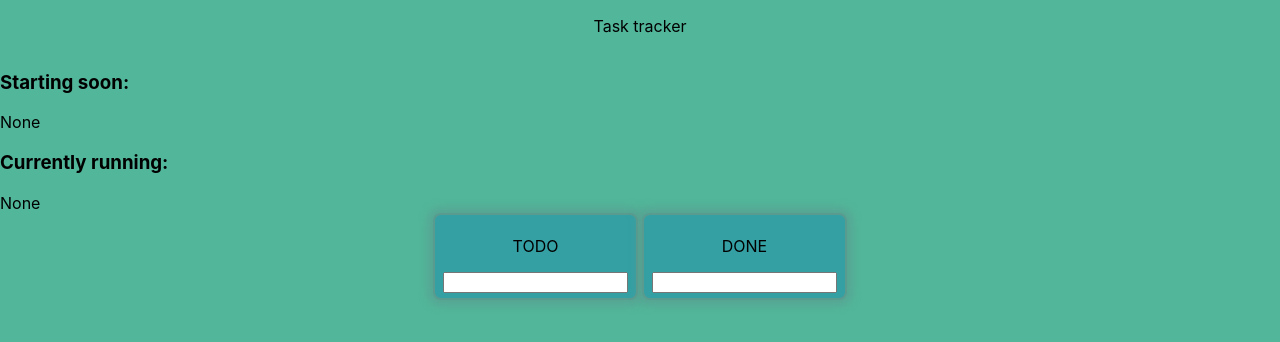
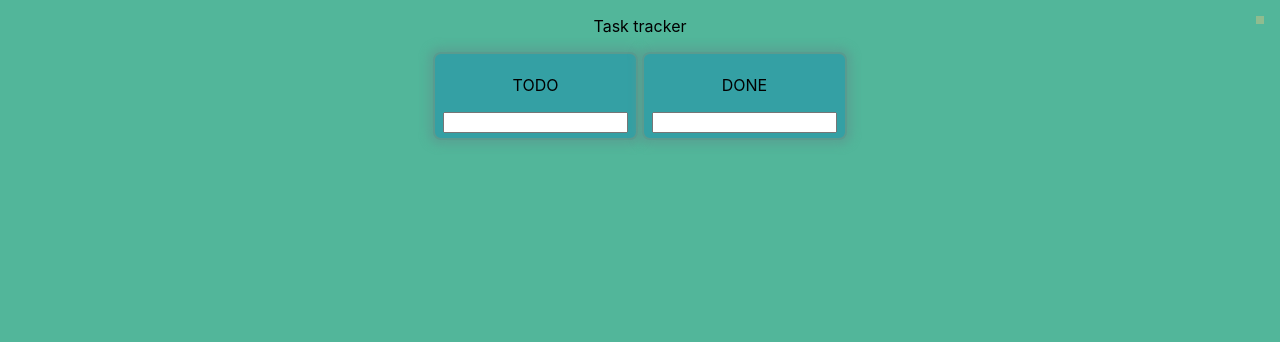
Before and after one commit to sen4eg/task-tracker, a React (Create React App) app: page / in a window 1280 px wide. Shown: the top 342 px of the page. Built offline with nearby package versions, Linux system fonts and the light colour scheme.

Commit message:
notification panel adjustments

```diff
--- a/src/Components/NotificationPanel.jsx
+++ b/src/Components/NotificationPanel.jsx
@@ -8,42 +8,57 @@ const NotificationPanel = () => {
     const scheduledTasks = tasks.open.filter(({scheduledTo}) => !!scheduledTo)
     const now = new Date()
 
-    const renderPendingTasks = () => {
     const nearestTasks = scheduledTasks.filter(({scheduledTo}) => {
         const delta = scheduledTo.getTime() - now.getTime();
         return (delta > 0) && (delta < PENDING_TASK_SHOW_OFFSET)
     })
-        if (nearestTasks.length === 0) {
-            return "None"
-        }
-
-        return nearestTasks.map((task) => <span>{task.content}</span>)
-    }
-
-    const renderRunningTasks = () => {
 
     const currentlyRunningTasks = scheduledTasks.filter(({scheduledTo}) => {
         const delta = (now.getTime() - scheduledTo.getTime())
         return delta > 0 && delta < RUNNING_TASK_SHOW_OFFSET
     })
 
-        if (currentlyRunningTasks.length === 0) {
-            return "None"
+    const renderPendingTasks = () => {
+        if (nearestTasks.length === 0) {
+            return;
         }
 
-        return currentlyRunningTasks.map((task) => <span>{task.content}</span>)
-    }
-
-    return (<>
+        const tasks = nearestTasks.map((task) =>
+            <><span key={task.id}>{task.content}</span><br/></>)
+        return (
+            <>
                 <h3>
                     Starting soon:
                 </h3>
-        <div>{renderPendingTasks()}</div>
+                <div>
+                    {tasks}
+                </div>
+            </>
+        );
+    }
 
+    const renderRunningTasks = () => {
+        if (currentlyRunningTasks.length === 0) {
+            return
+        }
+
+        const tasks = currentlyRunningTasks.map((task) =>
+            <><span key={task.id }>{task.content}</span><br/></>)
+
+        return (
+            <>
                 <h3>
                     Currently running:
                 </h3>
-        <div>{renderRunningTasks()}</div>
-    </>)
+                <div>{tasks}</div>
+            </>
+        )
+    }
+
+    return (
+        <div className="notification-panel">
+            {renderPendingTasks()}
+            {renderRunningTasks()}
+        </div>)
     }
 export default NotificationPanel;
--- a/src/index.css
+++ b/src/index.css
@@ -110,7 +110,15 @@ svg:hover{
 label{
   flex-grow: 1;
 }
+.notification-panel{
+  position: absolute;
+  right: 16px;
+  background-color: darkseagreen;
+  padding: 4px;
+  margin-top: 16px;
+}
 
-form{
-  display: flex;
+h3{
+  margin-top: 8px;
+  margin-bottom: 8px;
 }
```
Lines whose indentation alone changed are shown as unchanged.
